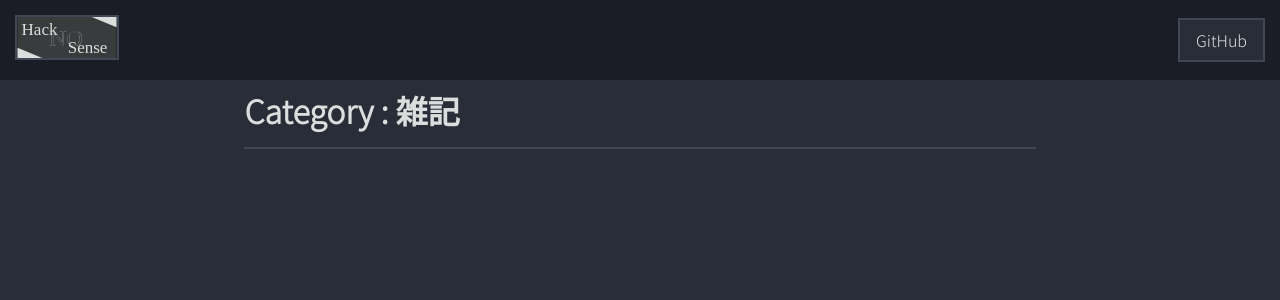
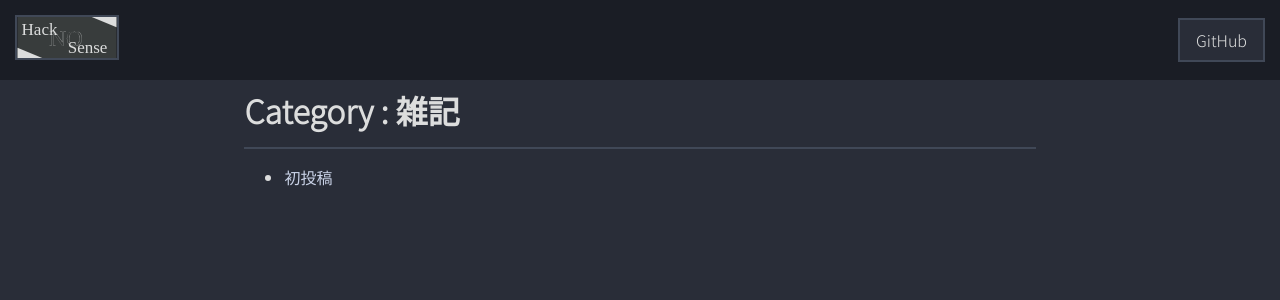
Before and after one commit to maemon4095/Hack-a-Sense, a Jekyll site: the page built from site/pages/categories/雑記.html, in a window 1280 px wide. Shown: the top 300 px of the page. Built offline with Jekyll 4.4.1, drawn with Linux system fonts in a browser that asks for light colours.

Commit message:
category

```diff
--- a/site/_layouts/category.html
+++ b/site/_layouts/category.html
@@ -7,7 +7,7 @@ layout: default
 <ul>
     {% assign post_by_date = site.tags[page.category] | sort:"date" %}
     {% for post in post_by_date %}
-    {% unless post.tags contains '雑記' %}
+    {% unless page.category != '雑記' and post.tags contains '雑記' %}
     <li>
         <a href="{{ post.url | relative_url }}">
             {{ post.title }}
```
